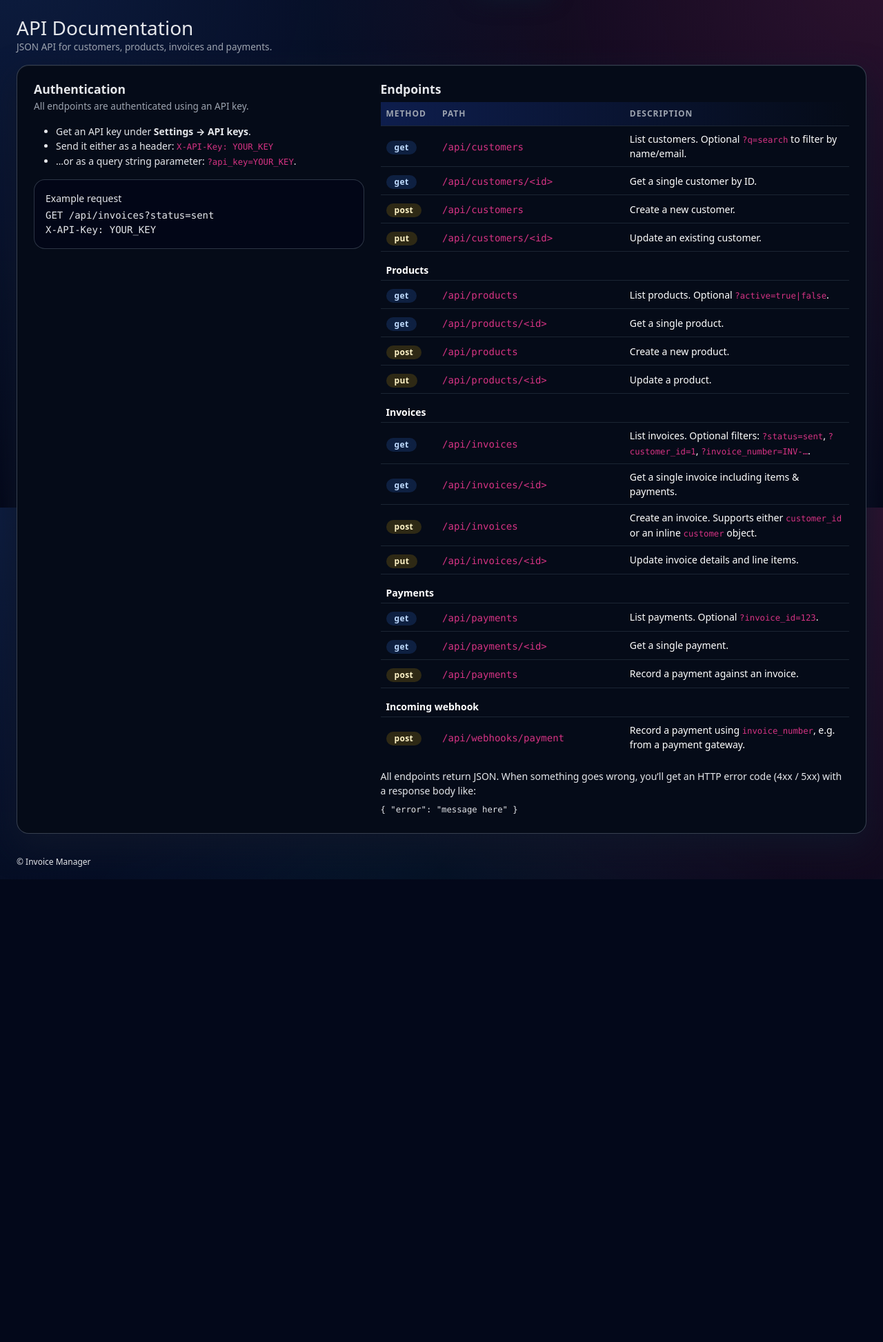
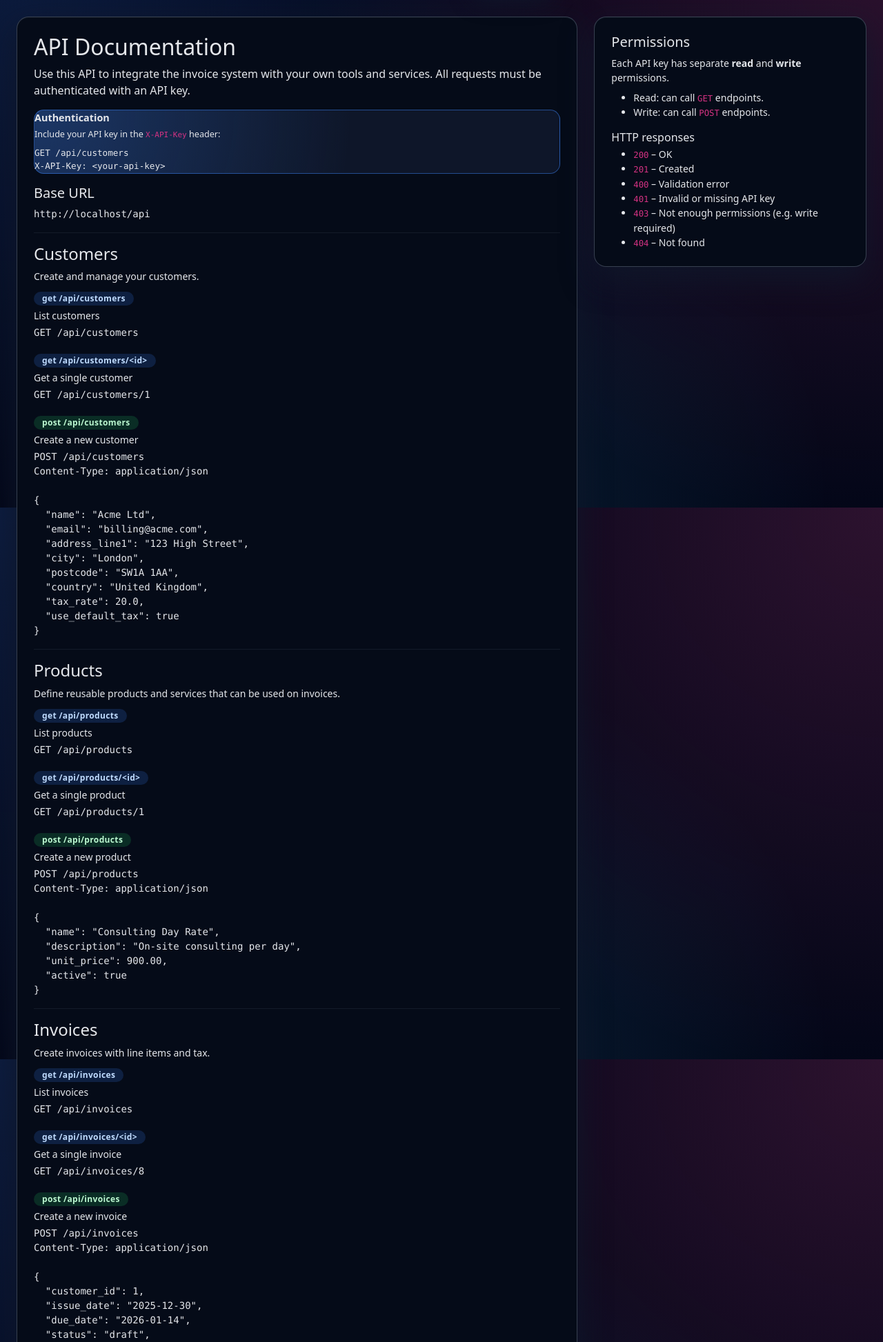
Before and after one commit to tegwin/cgtinvoicemanager, a Flask app: page /api/docs in a window 1280 px wide. Shown: the part 64-2010 px from the top of the page at 69% size. Before the commit the page ends 1339 px from the top, so only its background shows below. Run offline with Flask 3, Linux system fonts and the light colour scheme; the visitor is signed in with stand-in values (Sample User, id 1); data comes from the database, SQL or seed files in the repository.

Commit message:
Lots of changes

```diff
--- a/invoice_manager/templates/api_docs.html
+++ b/invoice_manager/templates/api_docs.html
@@ -1,188 +1,199 @@
-
 {% extends "base.html" %}
 
 {% block content %}
-<div class="mb-3">
-  <h1 class="h3 mb-0">API Documentation</h1>
-  <div class="section-subtitle">
-    JSON API for customers, products, invoices and payments.
-  </div>
-</div>
-
-<div class="card-dark p-3 p-md-4">
-  <div class="row g-4">
-    <div class="col-lg-5">
-      <h2 class="section-title mb-1">Authentication</h2>
-      <p class="section-subtitle mb-3">
-        All endpoints are authenticated using an API key.
+<div class="row">
+  <div class="col-lg-8">
+    <div class="card-dark p-3 p-md-4 mb-3">
+      <h2 class="mb-2">API Documentation</h2>
+      <p class="text-muted-soft mb-3">
+        Use this API to integrate the invoice system with your own tools and services.
+        All requests must be authenticated with an API key.
       </p>
 
+      <div class="alert-soft mb-3">
+        <div class="fw-semibold mb-1">Authentication</div>
+        <div class="small">
+          Include your API key in the <code>X-API-Key</code> header:
+        </div>
+        <pre class="mt-2 mb-0 small"><code>GET /api/customers
+X-API-Key: &lt;your-api-key&gt;</code></pre>
+      </div>
+
+      <h5 class="mt-3 mb-2">Base URL</h5>
+      <pre class="small mb-3"><code>{{ request.host_url.rstrip('/') }}/api</code></pre>
+
+      <hr class="my-3" style="border-color: rgba(148,163,184,0.4);">
+
+      <!-- Customers -->
+      <h4 class="mb-2">Customers</h4>
+      <p class="text-muted-soft small mb-2">
+        Create and manage your customers.
+      </p>
+
+      <div class="mb-3">
+        <div class="badge badge-pill badge-soft-blue mb-1">GET /api/customers</div>
+        <div class="small text-muted-soft mb-1">List customers</div>
+        <pre class="small mb-2"><code>GET /api/customers</code></pre>
+      </div>
+
+      <div class="mb-3">
+        <div class="badge badge-pill badge-soft-blue mb-1">GET /api/customers/&lt;id&gt;</div>
+        <div class="small text-muted-soft mb-1">Get a single customer</div>
+        <pre class="small mb-2"><code>GET /api/customers/1</code></pre>
+      </div>
+
+      <div class="mb-3">
+        <div class="badge badge-pill badge-soft-green mb-1">POST /api/customers</div>
+        <div class="small text-muted-soft mb-1">Create a new customer</div>
+        <pre class="small mb-2"><code>POST /api/customers
+Content-Type: application/json
+
+{
+  "name": "Acme Ltd",
+  "email": "billing@acme.com",
+  "address_line1": "123 High Street",
+  "city": "London",
+  "postcode": "SW1A 1AA",
+  "country": "United Kingdom",
+  "tax_rate": 20.0,
+  "use_default_tax": true
+}</code></pre>
+      </div>
+
+      <hr class="my-3" style="border-color: rgba(148,163,184,0.4);">
+
+      <!-- Products -->
+      <h4 class="mb-2">Products</h4>
+      <p class="text-muted-soft small mb-2">
+        Define reusable products and services that can be used on invoices.
+      </p>
+
+      <div class="mb-3">
+        <div class="badge badge-pill badge-soft-blue mb-1">GET /api/products</div>
+        <div class="small text-muted-soft mb-1">List products</div>
+        <pre class="small mb-2"><code>GET /api/products</code></pre>
+      </div>
+
+      <div class="mb-3">
+        <div class="badge badge-pill badge-soft-blue mb-1">GET /api/products/&lt;id&gt;</div>
+        <div class="small text-muted-soft mb-1">Get a single product</div>
+        <pre class="small mb-2"><code>GET /api/products/1</code></pre>
+      </div>
+
+      <div class="mb-3">
+        <div class="badge badge-pill badge-soft-green mb-1">POST /api/products</div>
+        <div class="small text-muted-soft mb-1">Create a new product</div>
+        <pre class="small mb-2"><code>POST /api/products
+Content-Type: application/json
+
+{
+  "name": "Consulting Day Rate",
+  "description": "On-site consulting per day",
+  "unit_price": 900.00,
+  "active": true
+}</code></pre>
+      </div>
+
+      <hr class="my-3" style="border-color: rgba(148,163,184,0.4);">
+
+      <!-- Invoices -->
+      <h4 class="mb-2">Invoices</h4>
+      <p class="text-muted-soft small mb-2">
+        Create invoices with line items and tax.
+      </p>
+
+      <div class="mb-3">
+        <div class="badge badge-pill badge-soft-blue mb-1">GET /api/invoices</div>
+        <div class="small text-muted-soft mb-1">List invoices</div>
+        <pre class="small mb-2"><code>GET /api/invoices</code></pre>
+      </div>
+
+      <div class="mb-3">
+        <div class="badge badge-pill badge-soft-blue mb-1">GET /api/invoices/&lt;id&gt;</div>
+        <div class="small text-muted-soft mb-1">Get a single invoice</div>
+        <pre class="small mb-2"><code>GET /api/invoices/8</code></pre>
+      </div>
+
+      <div class="mb-3">
+        <div class="badge badge-pill badge-soft-green mb-1">POST /api/invoices</div>
+        <div class="small text-muted-soft mb-1">Create a new invoice</div>
+        <pre class="small mb-2"><code>POST /api/invoices
+Content-Type: application/json
+
+{
+  "customer_id": 1,
+  "issue_date": "2025-12-30",
+  "due_date": "2026-01-14",
+  "status": "draft",
+  "tax_rate": 20.0,
+  "items": [
+    {
+      "product_id": 1,
+      "description": "Consulting day",
+      "quantity": 3,
+      "unit_price": 900.00
+    }
+  ]
+}</code></pre>
+      </div>
+
+      <hr class="my-3" style="border-color: rgba(148,163,184,0.4);">
+
+      <!-- Payments -->
+      <h4 class="mb-2">Payments</h4>
+      <p class="text-muted-soft small mb-2">
+        Record payments against invoices.
+      </p>
+
+      <div class="mb-3">
+        <div class="badge badge-pill badge-soft-blue mb-1">GET /api/payments</div>
+        <div class="small text-muted-soft mb-1">List payments</div>
+        <pre class="small mb-2"><code>GET /api/payments</code></pre>
+      </div>
+
+      <div class="mb-3">
+        <div class="badge badge-pill badge-soft-blue mb-1">GET /api/payments/&lt;id&gt;</div>
+        <div class="small text-muted-soft mb-1">Get a single payment</div>
+        <pre class="small mb-2"><code>GET /api/payments/1</code></pre>
+      </div>
+
+      <div class="mb-3">
+        <div class="badge badge-pill badge-soft-green mb-1">POST /api/payments</div>
+        <div class="small text-muted-soft mb-1">Create a new payment</div>
+        <pre class="small mb-0"><code>POST /api/payments
+Content-Type: application/json
+
+{
+  "invoice_id": 8,
+  "amount": 3240.00,
+  "payment_date": "2026-01-05",
+  "method": "Bank transfer",
+  "reference": "INV-8-PAID"
+}</code></pre>
+      </div>
+    </div>
+  </div>
+
+  <div class="col-lg-4">
+    <div class="card-dark p-3 p-md-4">
+      <h5 class="mb-2">Permissions</h5>
+      <p class="text-muted-soft small mb-2">
+        Each API key has separate <strong>read</strong> and <strong>write</strong> permissions.
+      </p>
       <ul class="small text-muted-soft mb-3">
-        <li>Get an API key under <strong>Settings → API keys</strong>.</li>
-        <li>
-          Send it either as a header:
-          <code>X-API-Key: YOUR_KEY</code>
-        </li>
-        <li>
-          …or as a query string parameter:
-          <code>?api_key=YOUR_KEY</code>.
-        </li>
+        <li>Read: can call <code>GET</code> endpoints.</li>
+        <li>Write: can call <code>POST</code> endpoints.</li>
       </ul>
 
-      <div class="card-dark-soft p-3 mb-3">
-        <div class="small text-muted-soft mb-1">Example request</div>
-        <pre class="small mb-0"><code>GET /api/invoices?status=sent
-X-API-Key: YOUR_KEY</code></pre>
-      </div>
-    </div>
-
-    <div class="col-lg-7">
-      <h2 class="section-title mb-2">Endpoints</h2>
-
-      <div class="table-responsive mb-3">
-        <table class="table table-dark align-middle mb-0">
-          <thead>
-          <tr>
-            <th style="width: 12%;">Method</th>
-            <th style="width: 40%;">Path</th>
-            <th style="width: 48%;">Description</th>
-          </tr>
-          </thead>
-          <tbody>
-          <!-- Customers -->
-          <tr>
-            <td><span class="badge badge-pill badge-soft-blue">GET</span></td>
-            <td><code>/api/customers</code></td>
-            <td class="small">
-              List customers. Optional <code>?q=search</code> to filter by name/email.
-            </td>
-          </tr>
-          <tr>
-            <td><span class="badge badge-pill badge-soft-blue">GET</span></td>
-            <td><code>/api/customers/&lt;id&gt;</code></td>
-            <td class="small">Get a single customer by ID.</td>
-          </tr>
-          <tr>
-            <td><span class="badge badge-pill badge-soft-amber">POST</span></td>
-            <td><code>/api/customers</code></td>
-            <td class="small">Create a new customer.</td>
-          </tr>
-          <tr>
-            <td><span class="badge badge-pill badge-soft-amber">PUT</span></td>
-            <td><code>/api/customers/&lt;id&gt;</code></td>
-            <td class="small">Update an existing customer.</td>
-          </tr>
-
-          <!-- Products -->
-          <tr>
-            <td colspan="3" class="pt-3 pb-1 small text-muted-soft">
-              <strong>Products</strong>
-            </td>
-          </tr>
-          <tr>
-            <td><span class="badge badge-pill badge-soft-blue">GET</span></td>
-            <td><code>/api/products</code></td>
-            <td class="small">
-              List products. Optional <code>?active=true|false</code>.
-            </td>
-          </tr>
-          <tr>
-            <td><span class="badge badge-pill badge-soft-blue">GET</span></td>
-            <td><code>/api/products/&lt;id&gt;</code></td>
-            <td class="small">Get a single product.</td>
-          </tr>
-          <tr>
-            <td><span class="badge badge-pill badge-soft-amber">POST</span></td>
-            <td><code>/api/products</code></td>
-            <td class="small">Create a new product.</td>
-          </tr>
-          <tr>
-            <td><span class="badge badge-pill badge-soft-amber">PUT</span></td>
-            <td><code>/api/products/&lt;id&gt;</code></td>
-            <td class="small">Update a product.</td>
-          </tr>
-
-          <!-- Invoices -->
-          <tr>
-            <td colspan="3" class="pt-3 pb-1 small text-muted-soft">
-              <strong>Invoices</strong>
-            </td>
-          </tr>
-          <tr>
-            <td><span class="badge badge-pill badge-soft-blue">GET</span></td>
-            <td><code>/api/invoices</code></td>
-            <td class="small">
-              List invoices. Optional filters:
-              <code>?status=sent</code>,
-              <code>?customer_id=1</code>,
-              <code>?invoice_number=INV-…</code>.
-            </td>
-          </tr>
-          <tr>
-            <td><span class="badge badge-pill badge-soft-blue">GET</span></td>
-            <td><code>/api/invoices/&lt;id&gt;</code></td>
-            <td class="small">Get a single invoice including items &amp; payments.</td>
-          </tr>
-          <tr>
-            <td><span class="badge badge-pill badge-soft-amber">POST</span></td>
-            <td><code>/api/invoices</code></td>
-            <td class="small">
-              Create an invoice. Supports either <code>customer_id</code> or an
-              inline <code>customer</code> object.
-            </td>
-          </tr>
-          <tr>
-            <td><span class="badge badge-pill badge-soft-amber">PUT</span></td>
-            <td><code>/api/invoices/&lt;id&gt;</code></td>
-            <td class="small">Update invoice details and line items.</td>
-          </tr>
-
-          <!-- Payments -->
-          <tr>
-            <td colspan="3" class="pt-3 pb-1 small text-muted-soft">
-              <strong>Payments</strong>
-            </td>
-          </tr>
-          <tr>
-            <td><span class="badge badge-pill badge-soft-blue">GET</span></td>
-            <td><code>/api/payments</code></td>
-            <td class="small">
-              List payments. Optional <code>?invoice_id=123</code>.
-            </td>
-          </tr>
-          <tr>
-            <td><span class="badge badge-pill badge-soft-blue">GET</span></td>
-            <td><code>/api/payments/&lt;id&gt;</code></td>
-            <td class="small">Get a single payment.</td>
-          </tr>
-          <tr>
-            <td><span class="badge badge-pill badge-soft-amber">POST</span></td>
-            <td><code>/api/payments</code></td>
-            <td class="small">Record a payment against an invoice.</td>
-          </tr>
-
-          <!-- Webhook -->
-          <tr>
-            <td colspan="3" class="pt-3 pb-1 small text-muted-soft">
-              <strong>Incoming webhook</strong>
-            </td>
-          </tr>
-          <tr>
-            <td><span class="badge badge-pill badge-soft-amber">POST</span></td>
-            <td><code>/api/webhooks/payment</code></td>
-            <td class="small">
-              Record a payment using <code>invoice_number</code>, e.g. from a payment gateway.
-            </td>
-          </tr>
-          </tbody>
-        </table>
-      </div>
-
-      <div class="small text-muted-soft">
-        All endpoints return JSON. When something goes wrong, you’ll get an HTTP error code
-        (4xx / 5xx) with a response body like:
-        <pre class="small mt-2 mb-0"><code>{ "error": "message here" }</code></pre>
-      </div>
+      <h6 class="mb-1">HTTP responses</h6>
+      <ul class="small text-muted-soft mb-0">
+        <li><code>200</code> – OK</li>
+        <li><code>201</code> – Created</li>
+        <li><code>400</code> – Validation error</li>
+        <li><code>401</code> – Invalid or missing API key</li>
+        <li><code>403</code> – Not enough permissions (e.g. write required)</li>
+        <li><code>404</code> – Not found</li>
+      </ul>
     </div>
   </div>
 </div>
```
Also changed, not shown: invoice_manager/templates/invoice_detail.html (+98 -115 lines), invoice_manager/templates/invoice_form.html (+30 -27 lines).
